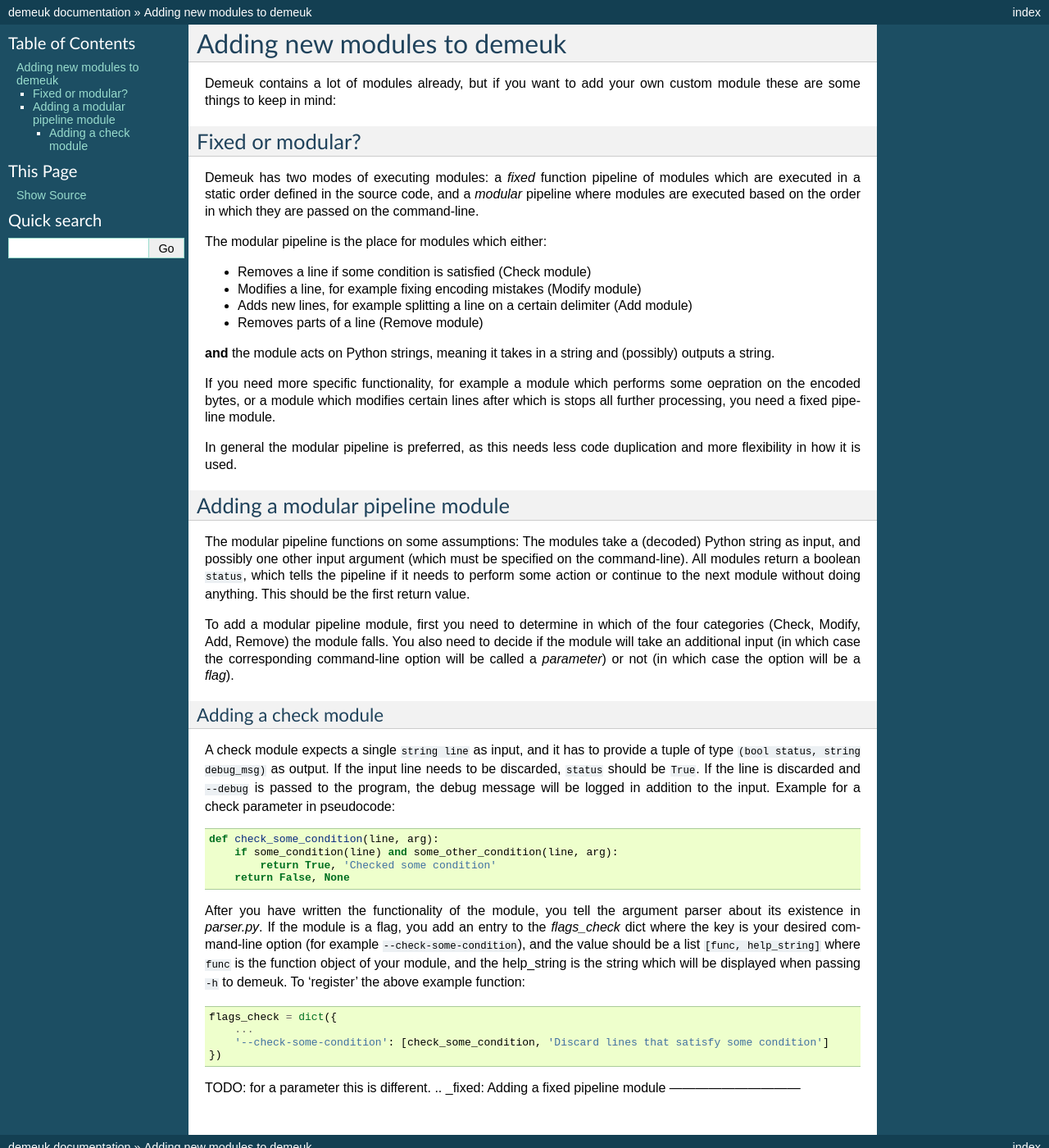
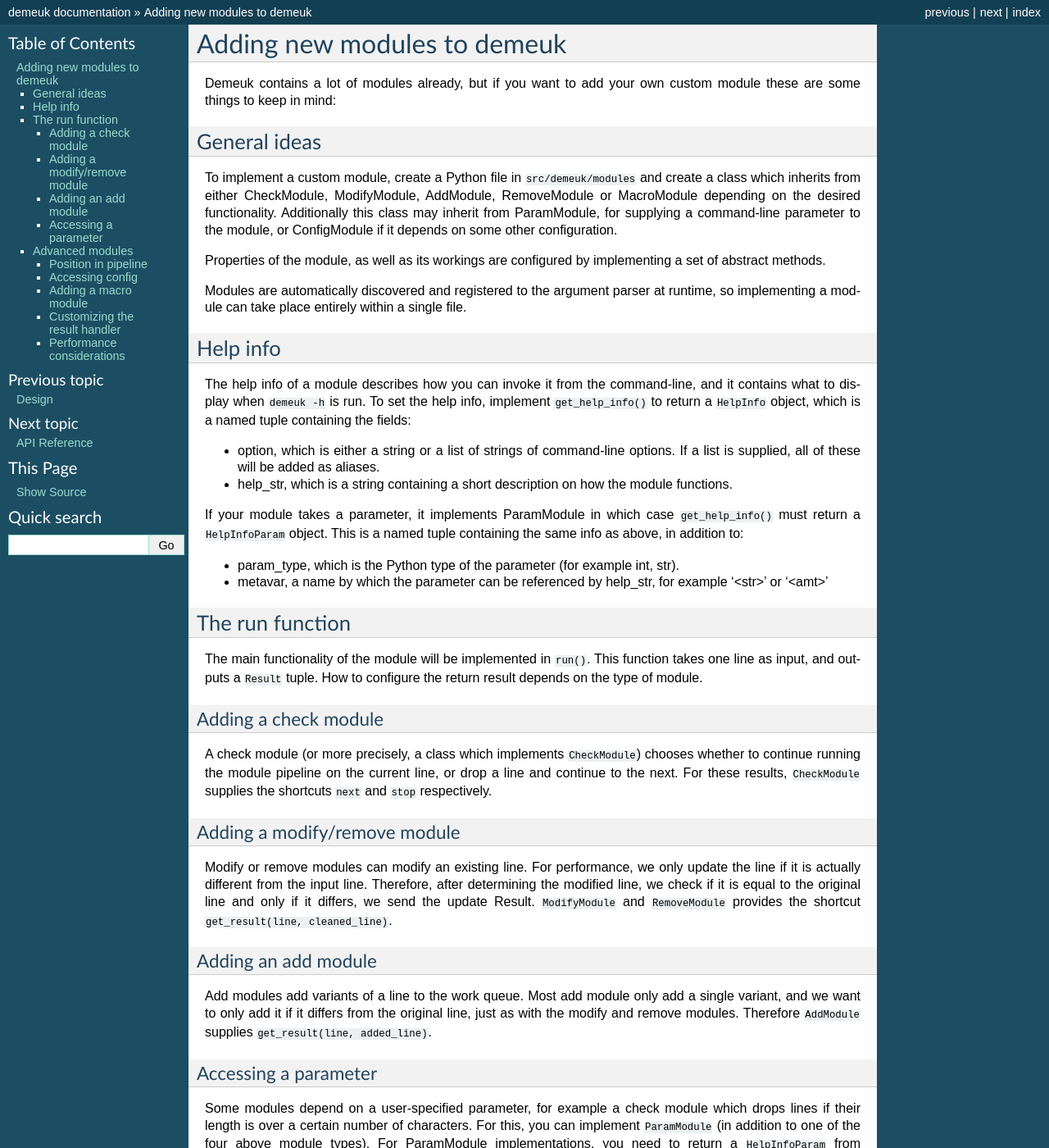
Before and after one commit to NetherlandsForensicInstitute/demeuk, a Sphinx documentation site: the page built from docs/new_module.rst, in a window 1280 px wide and 1400 px high. Shown: the whole window at 82% size. Built offline with Sphinx 7.4.7, drawn with Linux system fonts in a browser that asks for light colours; the version number could not be read and is left out; some of the changed text lies outside the part shown.

Commit message:
New module docs

```diff
--- a/docs/design.rst
+++ b/docs/design.rst
@@ -92,6 +92,10 @@ different new lines that thread might be busier then other threads. But because
 the chunksize is quite small, this will probably not be an issue. If this is an
 issue for someone please submit a bug.
 
+There is another class of modules called macro modules. These are modules which invoke a number of
+other modules, and may provide other functionality themselves. Examples of macro modules are
+``leak`` and ``leak-full``, which are simply a sensible collection of other modules to clean up data leaks.
+
 Module ordering
 ---------------
 After successfully decoding the string, there are many different modules which can be run,
--- a/docs/index.rst
+++ b/docs/index.rst
@@ -18,4 +18,5 @@ Table of content
     install
     usage
     design
+    new_module
     api_ref
--- a/docs/new_module.rst
+++ b/docs/new_module.rst
@@ -3,65 +3,145 @@ Adding new modules to demeuk
 Demeuk contains a lot of modules already, but if you want to add your own custom module these are
 some things to keep in mind:
 
-Fixed or modular?
------------------
-Demeuk has two modes of executing modules: a *fixed* function pipeline of modules which are executed
-in a static order defined in the source code, and a *modular* pipeline where modules are executed
-based on the order in which they are passed on the command-line.
+General ideas
+-------------
+To implement a custom module, create a Python file in ``src/demeuk/modules`` and create a class
+which inherits from either CheckModule, ModifyModule, AddModule, RemoveModule or MacroModule
+depending on the desired functionality. Additionally this class may inherit from ParamModule, for
+supplying a command-line parameter to the module, or ConfigModule if it depends on some other
+configuration.
 
-The modular pipeline is the place for modules which either:
+Properties of the module, as well as its workings are configured by implementing a set of abstract
+methods.
 
-* Removes a line if some condition is satisfied (Check module)
-* Modifies a line, for example fixing encoding mistakes (Modify module)
-* Adds new lines, for example splitting a line on a certain delimiter (Add module)
-* Removes parts of a line (Remove module)
-**and** the module acts on Python strings, meaning it takes in a string and (possibly) outputs a
-string.
+Modules are automatically discovered and registered to the argument parser at runtime, so
+implementing a module can take place entirely within a single file.
 
-If you need more specific functionality, for example a module which performs some oepration on the
-encoded bytes, or a module which modifies certain lines after which is stops all further processing,
-you need a fixed pipeline module.
+Help info
+---------
+The help info of a module describes how you can invoke it from the command-line, and it contains
+what to display when ``demeuk -h`` is run. To set the help info, implement ``get_help_info()``
+to return a ``HelpInfo`` object, which is a named tuple containing the fields:
 
-In general the modular pipeline is preferred, as this needs less code duplication and more
-flexibility in how it is used.
+* option, which is either a string or a list of strings of command-line options. If a list is supplied, all of these will be added as aliases.
+* help_str, which is a string containing a short description on how the module functions.
 
-.. _modular:
-Adding a modular pipeline module
---------------------------------
-The modular pipeline functions on some assumptions: The modules take a (decoded) Python string as
-input, and possibly one other input argument (which must be specified on the command-line).
-All modules return a boolean ``status``, which tells the pipeline if it needs to perform some action
-or continue to the next module without doing anything. This should be the first return value.
+If your module takes a parameter, it implements ParamModule in which case ``get_help_info()`` must
+return a ``HelpInfoParam`` object. This is a named tuple containing the same info as above, in
+addition to:
 
-To add a modular pipeline module, first you need to determine in which of the four categories
-(Check, Modify, Add, Remove) the module falls. You also need to decide if the module will take an
-additional input (in which case the corresponding command-line option will be called a *parameter*)
-or not (in which case the option will be a *flag*).
+* param_type, which is the Python type of the parameter (for example int, str).
+* metavar, a name by which the parameter can be referenced by help_str, for example '<str>' or '<amt>'
+
+The run function
+----------------
+The main functionality of the module will be implemented in ``run()``. This function takes one line
+as input, and outputs a ``Result`` tuple. How to configure the return result depends on the type of module.
 
 Adding a check module
 ^^^^^^^^^^^^^^^^^^^^^
-A check module expects a single ``string line`` as input, and it has to provide a tuple of type
-``(bool status, string debug_msg)`` as output. If the input line needs to be discarded,
-``status`` should be ``True``. If the line is discarded and ``--debug`` is passed to the program,
-the debug message will be logged in addition to the input. Example for a check parameter in
-pseudocode::
+A check module (or more precisely, a class which implements ``CheckModule``) chooses whether to
+continue running the module pipeline on the current line, or drop a line and continue to the next.
+For these results, ``CheckModule`` supplies the shortcuts ``next`` and ``stop`` respectively.
 
-    def check_some_condition(line, arg):
-        if some_condition(line) and some_other_condition(line, arg):
-            return True, 'Checked some condition'
-        return False, None
-After you have written the functionality of the module, you tell the argument parser about its
-existence in `parser.py`. If the module is a flag, you add an entry to the `flags_check` dict
-where the key is your desired command-line option (for example ``--check-some-condition``),
-and the value should be a list ``[func, help_string]`` where ``func`` is the function object of your
-module, and the help_string is the string which will be displayed when passing ``-h`` to demeuk. To
-'register' the above example function::
+Adding a modify/remove module
+^^^^^^^^^^^^^^^^^^^^^^^^^^^^^
+Modify or remove modules can modify an existing line. For performance, we only update the line if it is actually different from the input line.
+Therefore, after determining the modified line, we check if it is equal to the original line and only if it differs, we send the update Result.
+``ModifyModule`` and ``RemoveModule`` provides the shortcut ``get_result(line, cleaned_line)``.
 
-    flags_check = dict({
-        ...
-        '--check-some-condition': [check_some_condition, 'Discard lines that satisfy some condition']
-    })
-TODO: for a parameter this is different.
-.. _fixed:
-Adding a fixed pipeline module
-------------------------------
+Adding an add module
+^^^^^^^^^^^^^^^^^^^^
+Add modules add variants of a line to the work queue. Most add module only add a single variant,
+and we want to only add it if it differs from the original line, just as with the modify and remove modules.
+Therefore ``AddModule`` supplies ``get_result(line, added_line)``.
+
+
+Accessing a parameter
+^^^^^^^^^^^^^^^^^^^^^
+Some modules depend on a user-specified parameter, for example a check module which drops lines if their length is over a certain number of characters.
+For this, you can implement ``ParamModule`` (in addition to one of the four above module types).
+For ParamModule implementations, you need to return a ``HelpInfoParam`` from ``get_help_info()``,
+and you can access the parameter inside ``run()`` with ``self.param``.
+
+
+
+Advanced modules
+----------------
+Demeuk modules are very customizable; you can override the standard 'control flow handlers' to
+expose a lot of flexibility.
+
+Position in pipeline
+^^^^^^^^^^^^^^^^^^^^
+Demeuk runs its input through a pipeline, which is a linear sequence of modules. The action
+of a module on types determines its place in the pipeline.
+
+Input is read as bytes, at some point it is *encoded*, at which point these bytes are treated as a
+Python string. At this point we can work with the input as strings of characters. Keeping this in
+mind, a module can fall in three classes:
+
+* A module which takes bytes as input and returns a byte sequence,
+* A module which takes bytes as input and returns a string (an *encoding* module),
+* A module which takes a string as input and returns a string.
+
+The position can be set by overriding ``get_pipeline_position()``, which should return either
+``PipelinePosition.BEFORE_ENCODE``, ``PipelinePosition.ENCODE`` or ``PipelinePosition.AFTER_ENCODE``
+for the first, second and respectively third category.
+Most modules simply take in a string and output a string, so they fall in the third category.
+This is the default behaviour (what happens when you don't override ``get_pipeline_position()``).
+
+Accessing config
+^^^^^^^^^^^^^^^^
+If your module depends on a config value which should not be passed as a parameter (for example
+because it is already set somewhere else, or you want multiple modules to be able to use the same config),
+you can implement ``ConfigModule``. The master object containing all config about the program is
+a ``Config`` instance, so the config value must come from here. To 'register' a config value to a module,
+run ``add_config(key, value)`` inside of ``set_configs(config)``. You can later retrieve this value with ``get_config(key)``.
+
+Adding a macro module
+^^^^^^^^^^^^^^^^^^^^^
+You might want to create a module which runs a collection of other modules, and possibly process this result some more.
+For this, you need a macro module. When you implement a ``MacroModule``, you can provide a list of module instances
+in ``get_submodules()``, which will be inserted in order [#f1]_ into the module pipeline.
+Note that this list needs to consist of *instances* of modules, so if you want to include a module
+with a parameter of config, you need to supply this in ``get_submodules()``.
+
+By default, ``run()`` simply continues to the next module but you can override this function
+if you want the macro module to perform some action. Note that if you override ``run()``, you will
+need to construct a Result object, and implement a result handler in ``handle()``, see the next
+section on how to do this. Also keep in mind that macro modules are added *after* their submodules in the pipeline.
+
+Customizing the result handler
+^^^^^^^^^^^^^^^^^^^^^^^^^^^^^^
+If you want your module to perform actions which do not fall neatly in the described behaviors above
+(for example: adding multiple lines to the work queue, change logging behavior, or adding a module
+in the queue and stopping further processing), you can return a custom ``Result`` and override the
+``handle(result)`` function.
+
+The ``Result`` object returned from ``run()`` contains a ``status`` field which, if set to True,
+passes on the ``Result`` to ``handle(result)``. This function will return an ``Actions`` object
+which tells the program what actions to take concerning the current line.
+
+``Actions`` is a tuple containing the following values:
+
+* ``stop`` - If True, drop this line completely and go to the next line.
+* ``add`` - A list of lines to add to the work queue.
+* ``update`` - The string to replace the current line with
+* ``do_not_re_encode`` - A flag which, if set to True, adds a line back without re-encoding it as a string.
+* ``log_str`` - A string to log to the log file or stderr
+* ``debug_str`` - A string to log to the log file or stderr if ``--debug`` is set
+* ``debug_add_str`` - A string to log to the log file or stderr if ``--debug`` is set, for adding lines to the queue.
+
+If a value is not set, no action will be taken. So for example, if we want to add a single line
+without logging anything we simply return a ``Actions(add=[line])`` from ``handle()``.
+
+Performance considerations
+^^^^^^^^^^^^^^^^^^^^^^^^^^
+If you plan on running your modules on large lists, note that the module's ``run()`` function
+is called for every line and this is therefore the place you should look first for optimizations.
+Avoid allocating memory or instantiating large objects here, and instead prefer to pre-allocate or
+store results if you can.
+
+.. rubric:: Footnotes
+
+.. [#f1] That is, relative ordering of the modules which share a pipeline position is preserved. If you return a list of modules with ``PipelinePosition.AFTER_ENCODE`` and you append a module with ``PipelinePosition.BEFORE_ENCODE``, the final module will be added before the rest.
```
